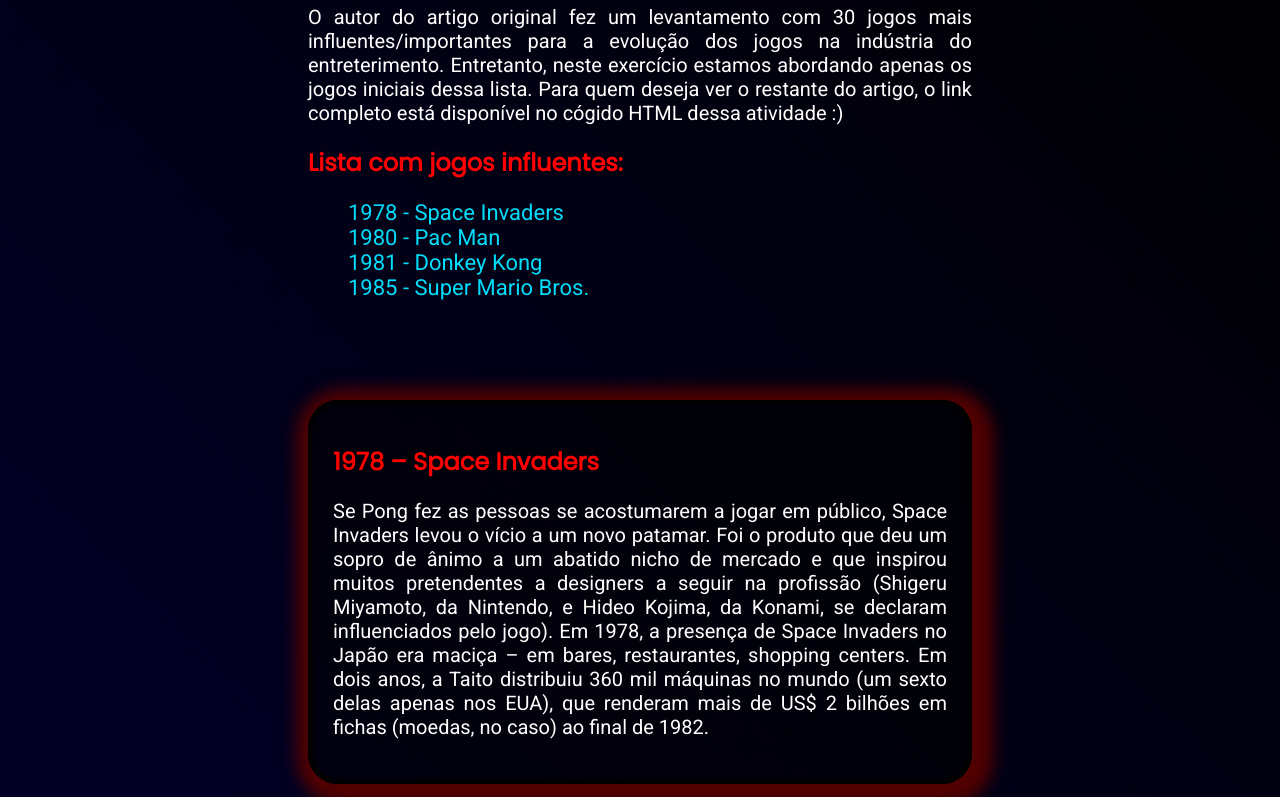
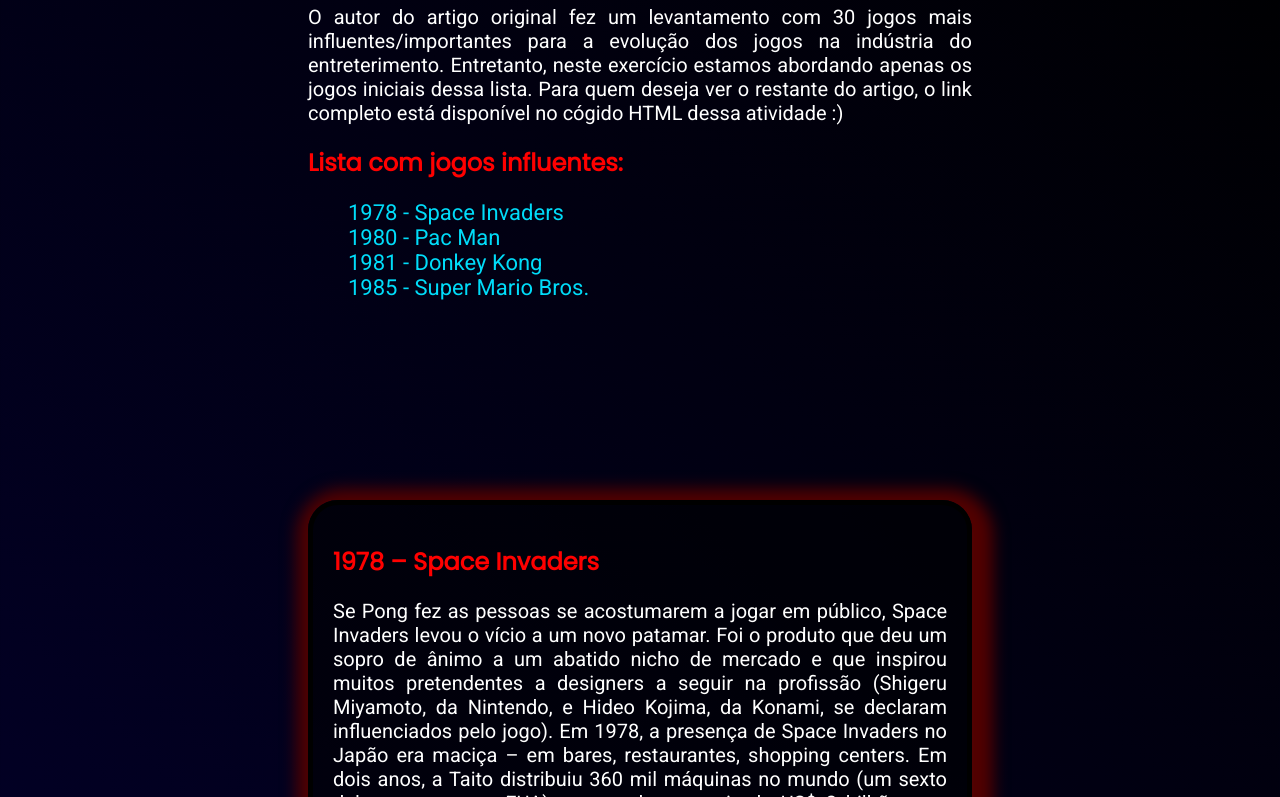
Before and after one commit to Raul-Brasiel/Activity-css-2, a plain HTML site: page index.html in a window 1280 px wide. Shown: the part 155-952 px from the top of the page. Drawn offline with Linux system fonts and the light colour scheme.

Commit message:
Update estilo.css

```diff
--- a/estilo.css
+++ b/estilo.css
@@ -45,7 +45,7 @@ ul{
 .conteudo-padrao{
     background-color: rgba(0, 0, 0, 0.577);
     border: 5px solid rgb(0, 0, 0);
-    margin: 100px 300px;
+    margin: 200px 300px;
     padding: 20px;
     border-radius: 30px;
     box-shadow: 5px 5px 2vh 2vh #520101;
```
